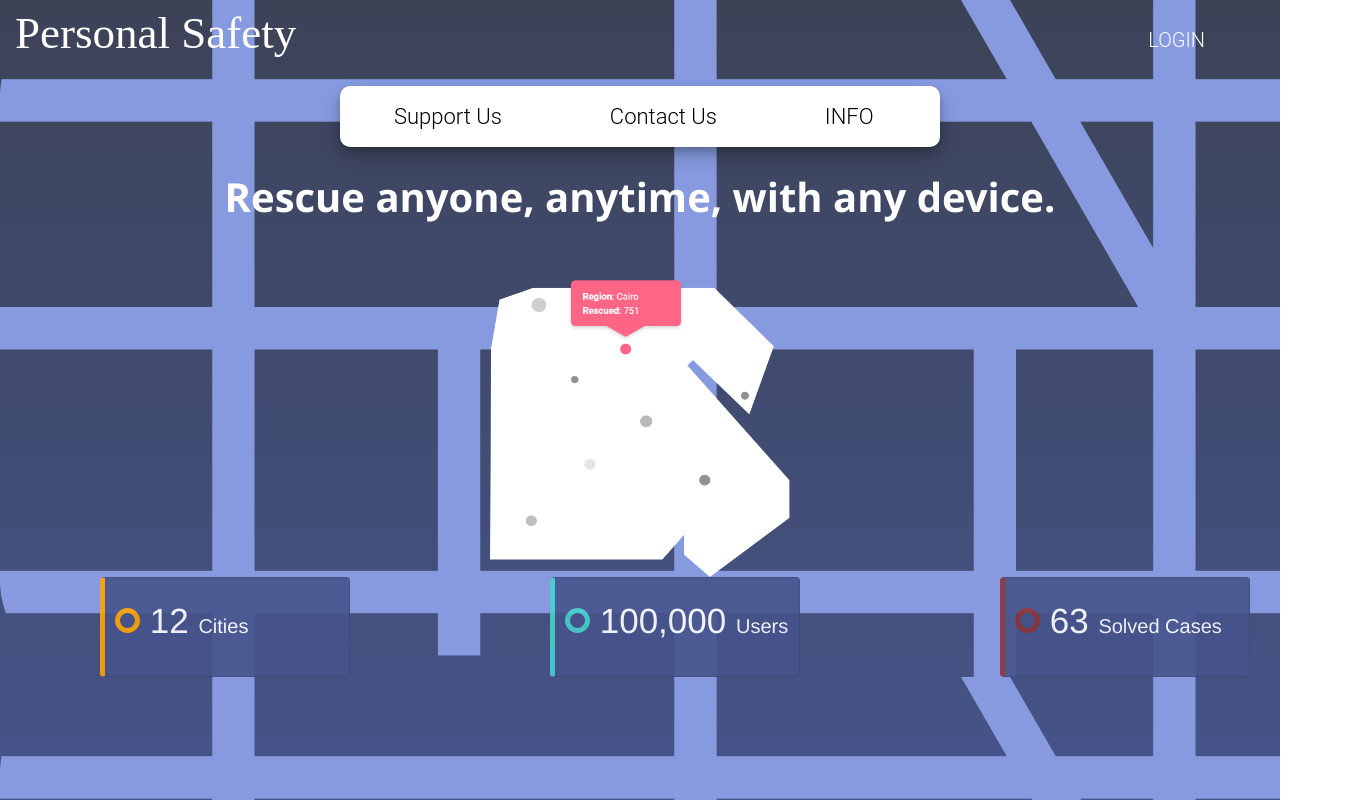
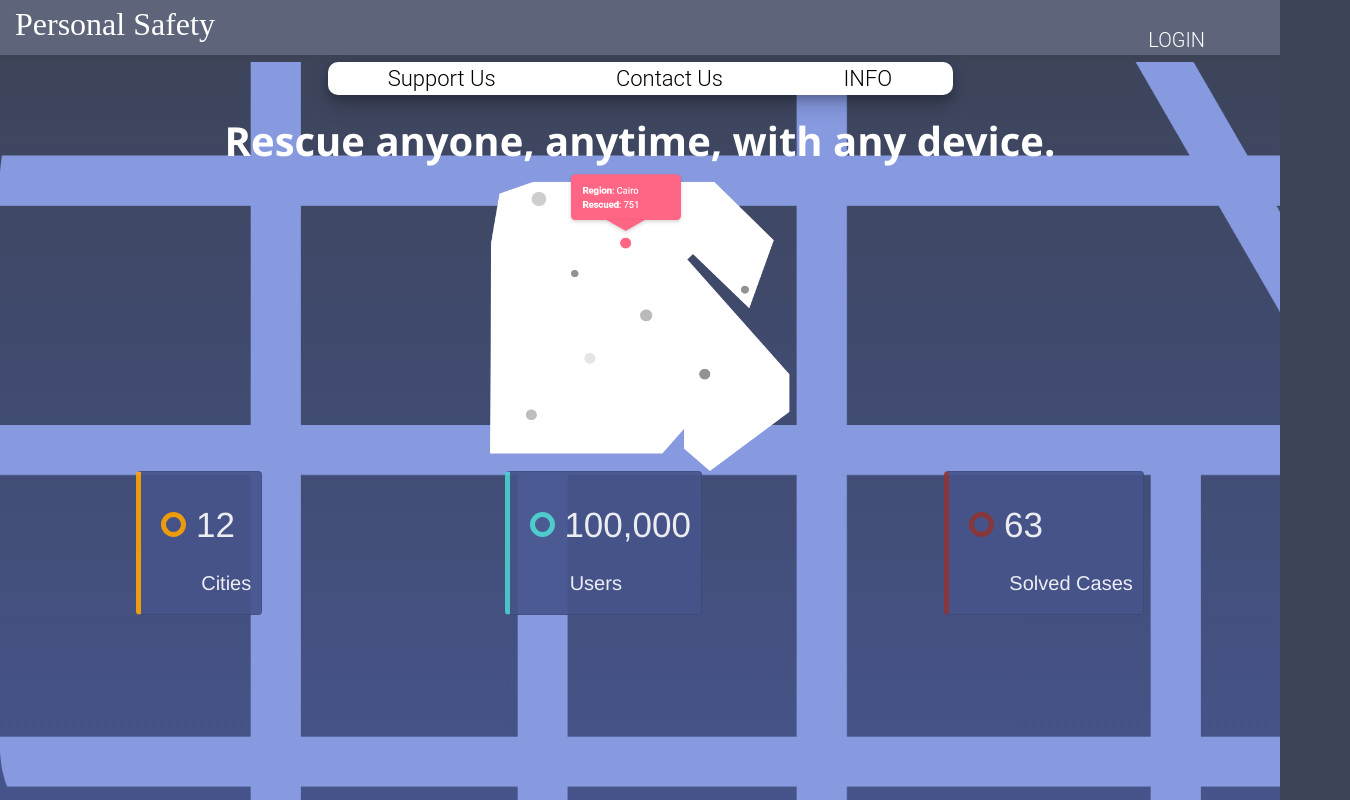
Before and after one commit to B0RU/B0RU-PersonalSafety-frontend, a Vue app: page / in a window 1280 px wide. Shown: the whole page, 1350 px wide, since content can reach past the window. Built offline with nearby package versions, Linux system fonts and the light colour scheme.

Commit message:
enhance allover UI

```diff
--- a/src/App.vue
+++ b/src/App.vue
@@ -3,7 +3,7 @@
     <div class="nav">
      <router-link :to="{name: 'Home'}"> <div class="logo">Personal Safety</div> </router-link>
      <span v-if="isLoggedIn"><div class="logIn-Out" @click="logout">LOGOUT</div></span>
-     <router-link class="logIn-Out" :to="{name: 'login'}" v-else> <div >LOGIN</div></router-link>
+     <router-link :to="{name: 'login'}" v-else> <div class="logIn-Out">LOGIN</div></router-link>
      </div>
     <router-view/>
   </div>
@@ -42,22 +42,26 @@ export default {
   -moz-osx-font-smoothing: grayscale;
   text-align: center;
   color: white;
+  height: 100%;
 }
 .nav{
-  display: flow-root;
+  width: 100%;
+  display: inline-block;
+  background-color: #5e657a;
 }
 body {
-  background: url("./assets/LOGOextract.png"), linear-gradient(#3C4357, #46548B) no-repeat center center fixed;
-  background-size: cover;
+  background-color: #3C4357;
   font-size: 16px;
   font-family: 'Lato', sans-serif;
   font-weight: 300;
   margin: 0;
   color: #666;
+  height: 100%;
+  padding: 0px;
 }
 .logo{
   font-family: 'Berlin Sans FB Regular';
-  font-size: 45px;
+  font-size: 2rem;
   float: left;
   color: white;
   padding-left: 15px;
--- a/src/views/HomePage.vue
+++ b/src/views/HomePage.vue
@@ -1,5 +1,5 @@
 <template>
- <div>
+ <b-container fluid class="home">
    <div class="middle">
      <ul>
        <li>Support Us</li>
@@ -10,11 +10,11 @@
    <div class="subheader">Rescue anyone, anytime, with any device.</div>
    <div><img src="../assets/EgyptLogo.png" alt="egypt"></div>
     <div class="footer">
-       <div class="left card"> <span class="dot"></span> 12 <span class="caption"> Cities</span> </div>
-       <div class="center card"><span class="dot"></span> 100,000 <span class="caption"> Users</span></div>
-       <div class="right card"> <span class="dot"></span> 63 <span class="caption"> Solved Cases </span></div>
+       <div class="left card"> <span class="dot"></span> 12 <br><span class="caption"> Cities</span> </div>
+       <div class="center card"><span class="dot"></span> 100,000 <br><span class="caption"> Users</span></div>
+       <div class="right card"> <span class="dot"></span> 63 <br><span class="caption"> Solved Cases </span></div>
    </div>
- </div>
+ </b-container>
 </template>
 
 <script>
@@ -25,16 +25,15 @@ export default {
 </script>
 
 <style lang="scss" scoped>
-// .logo{
-//   font-family: 'Berlin Sans FB Regular';
-//   font-size: 45px;
-//   float: left;
-//   color: white;
-//   padding-left: 15px;
-// }
+.home{
+  background: url("../assets/LOGOextract.png"), linear-gradient(#3C4357, #46548B) no-repeat center center fixed;
+  background-size: cover;
+  height: 100%;
+  position: fixed;
+}
 .middle{
-  margin: 18px auto;
-  width: 600px;
+  margin: 0 auto;
+  width: 50%;
   background-color: white;
   border-radius: 10px;
   box-shadow: 0 4px 8px 0 rgba(0, 0, 0, 0.2), 0 10px 20px 0 rgba(0, 0, 0, 0.19);
@@ -44,51 +43,38 @@ export default {
 ul{
   font-family: 'Roboto', sans-serif;
   list-style-type: none;
-  margin: 0 auto;
   overflow: hidden;
+  display: flex;
   padding: 0;
-  display: flex;
 }
 li{
-  color: rgb(0, 0, 0);
+    color: black;
     text-align: center;
-  padding: 14px 16px;
     text-decoration: none;
-  margin: 0px 38px;
     font-size: 22px;
+    margin: 0 auto;
 }
-// .login{
-//   float: right;
-//   font-family: 'Roboto', sans-serif;
-//   font-size: 20px;
-//   margin-top: 25px;
-//   margin-right: 75px;
-//   text-decoration: none;
-//   color: white;
-// }
 .subheader{
   color: white;
   font-size: 40px;
   font-family: 'Segoe UI', Tahoma, Geneva, Verdana, sans-serif;
   font-weight:600;
-  margin-top: 20px ;
 }
 img{
   height: 300px;
   width: 300px;
-  margin-top: 50px;
 }
 .footer{
+  width: 100%;
   display: inline-flex;
 }
 .card {
-  width: 250px;
-  height: 100px;
     background-color: #46548B;
     opacity: 90%;
     color: white;
-  margin: 0 100px;
     font-size: 35px;
+    margin: 0 auto;
+    padding: 10px;
     text-align: left;
     display: inline;
 }
@@ -119,9 +105,8 @@ img{
   }
 }
 .caption{
-  position: relative;
     font-size: 20px;
-  margin-top: 10px;
+    margin-left: 50px;
 }
 
 </style>
```
Lines whose indentation alone changed are shown as unchanged.
